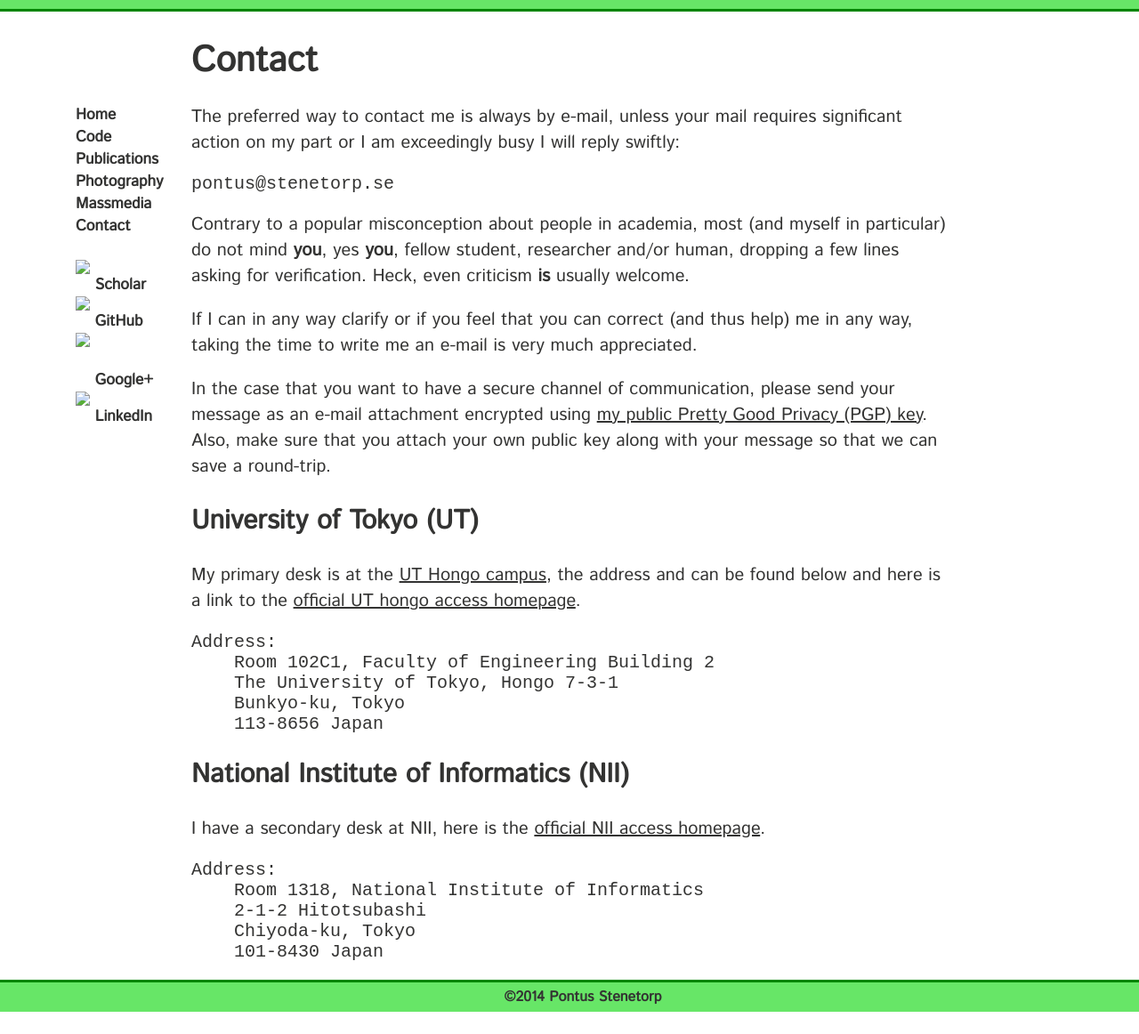
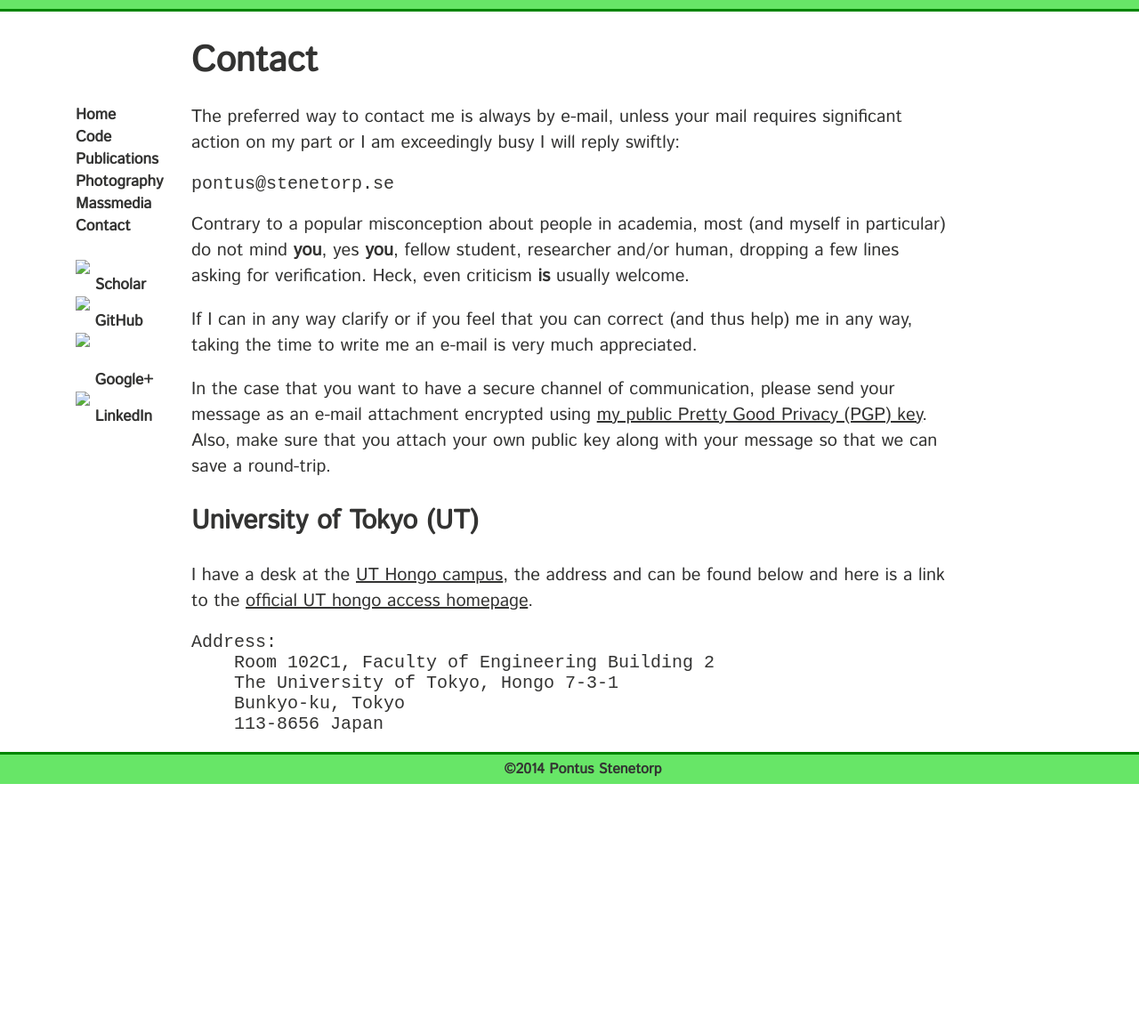
Before and after one commit to gbouchar/ninjin.github.io, a Jekyll site: the page built from contact.md, in a window 1280 px wide. Shown: the whole page at 89% size. Built offline with Jekyll 4.4.1, drawn with Linux system fonts in a browser that asks for light colours; some web fonts are replaced; Markdown is read by kramdown in place of the engine named in the settings; after the commit the page ends 906 px from its top, so only the background shows below that.

Commit message:
Moving full-time to Hongo

```diff
--- a/contact.md
+++ b/contact.md
@@ -39,7 +39,7 @@ public key along with your message so that we can save a round-trip.
 
 ## University of Tokyo (UT) ##
 
-My primary desk is at the [UT Hongo campus][gmap_hongo_campus], the
+I have a desk at the [UT Hongo campus][gmap_hongo_campus], the
 address and can be found below and here is a link to the [official UT hongo
 access homepage][ut_hongo_access].
 
@@ -51,16 +51,3 @@ access homepage][ut_hongo_access].
 
 [gmap_hongo_campus]: http://goo.gl/maps/2jGxp
 [ut_hongo_access]: http://www.u-tokyo.ac.jp/campusmap/map01_02_e.html
-
-## National Institute of Informatics (NII) ##
-
-I have a secondary desk at NII, here is the [official NII access
-homepage][nii_access].
-
-    Address:
-        Room 1318, National Institute of Informatics
-        2-1-2 Hitotsubashi
-        Chiyoda-ku, Tokyo
-        101-8430 Japan
-
-[nii_access]: http://www.nii.ac.jp/en/about/access/
```
Also changed, not shown: other parts of contact.md (+3 -3 lines).
